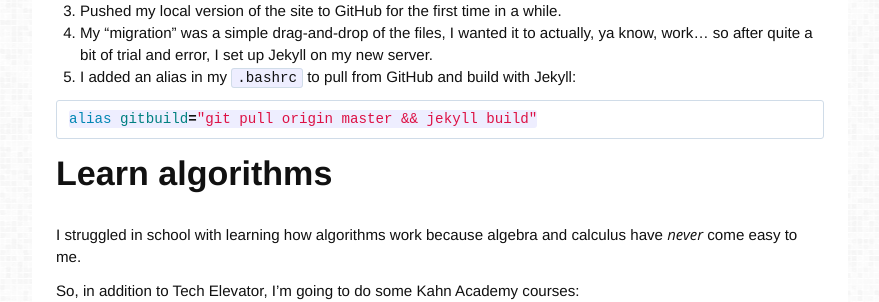
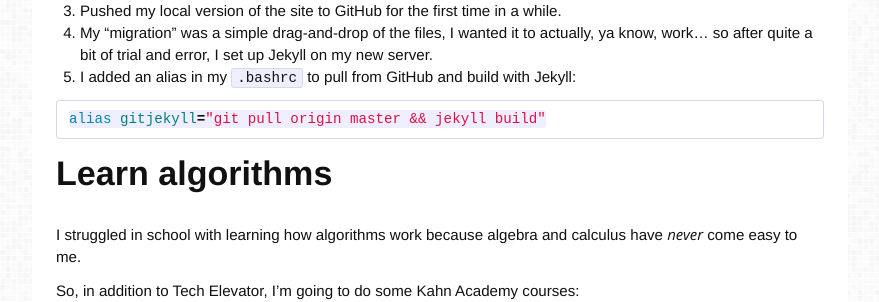
Before and after one commit to alexkadis/alexkadis-com, a Jekyll site: the page built from _posts/2018-09-14-side-projects.md, in a window 1280 px wide. Shown: the part 343-645 px from the top of the page, without its empty margins (200-1079 px from the left). Built offline with Jekyll 4.4.1, drawn with Linux system fonts in a browser that asks for light colours; some web fonts are replaced.

Commit message:
changed the date and edited the side projects blog post

````diff
--- a/_config.yml
+++ b/_config.yml
@@ -9,6 +9,11 @@
 destination: "../alexkadis-com"
 keep_files:
   - "_misc"
+
+plugins:
+  - jekyll-paginate
+paginate: 5
+paginate_path: "/blog/page-:num/"
 
 # baseurl: "/ak2015/_site/" # the subpath of your site, e.g. /blog/
 # url: "http://localhost:8888/ak2015/_site/"
--- a/_posts/2018-09-14-side-projects.md
+++ b/_posts/2018-09-14-side-projects.md
@@ -18,7 +18,7 @@
 4. I added an alias in my `.bashrc` to pull from GitHub and build with Jekyll:
 
 ```bash
-alias gitbuild="git pull origin master && jekyll build"
+alias gitjekyll="git pull origin master && jekyll build"
 ```
 
 ## Learn algorithms
````
Also changed, not shown: blog/blog.html (+19 -0 lines).
